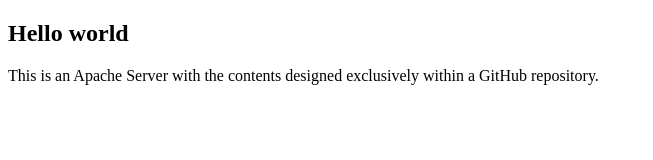
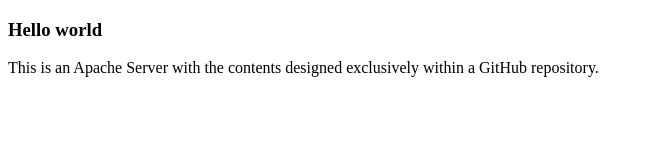
Before and after one commit to NicholasT617/Apache-Server, a plain HTML site: page README.html in a window 1280 px wide. Shown: the whole page, without its empty margins (0-653 px from the left). Drawn offline with Linux system fonts and the light colour scheme.

Commit message:
Update README.html

```diff
--- a/README.html
+++ b/README.html
@@ -2,7 +2,7 @@
 <html>
   <title>Apache Server</title>
   <body>
-    <h2>Hello world</h2>
+    <h3>Hello world</h3>
     <p>This is an Apache Server with the contents designed exclusively within a GitHub repository.
   </body>
 </html>
```
